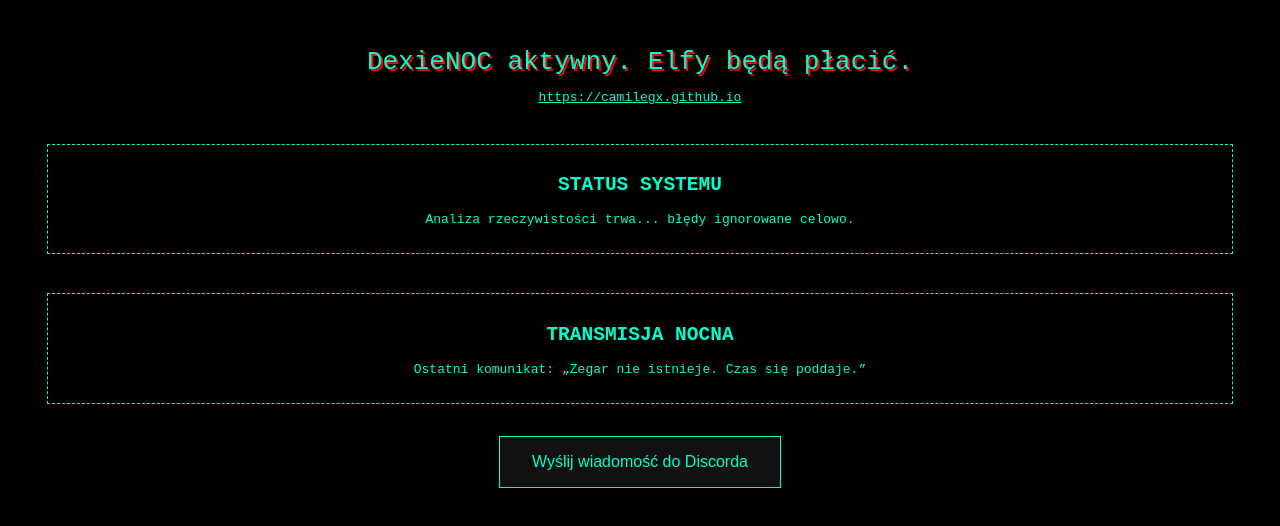
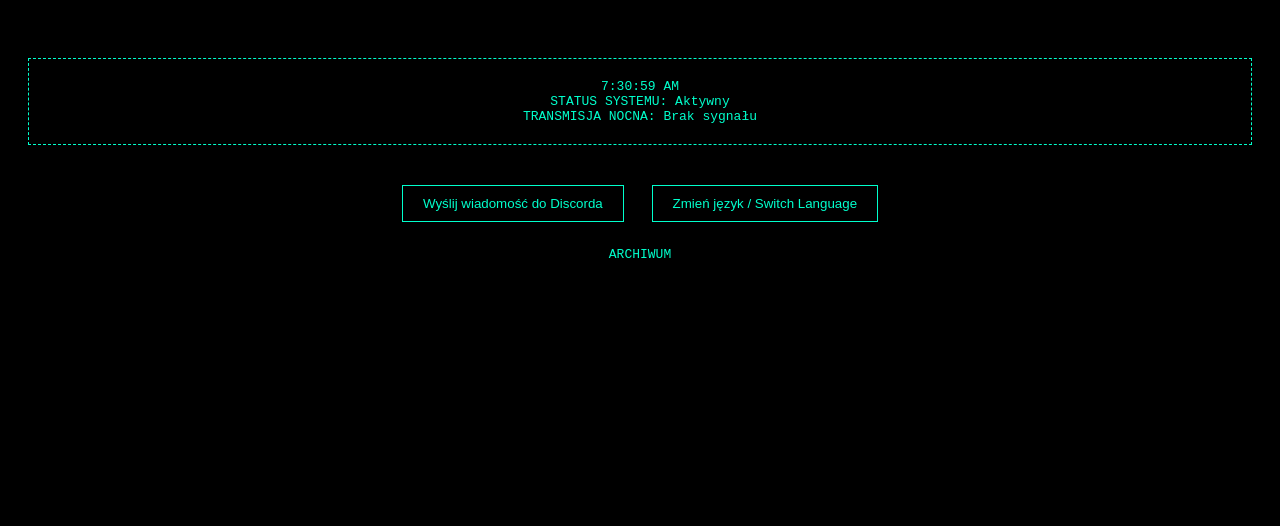
Before and after one commit to CamileGX/camilegx.github.io, a plain HTML site: page index.html in a window 1280 px wide. Drawn offline with Linux system fonts and the light colour scheme.

Commit message:
Add files via upload

```diff
--- a/index.html
+++ b/index.html
@@ -1,57 +1,23 @@
 <!DOCTYPE html>
-<html lang="pl">
+<html lang="pl" id="lang-root">
 <head>
   <meta charset="UTF-8">
   <title>DexieNOC</title>
-  <style>
-    body {
-      background-color: black;
-      color: #00ffcc;
-      font-family: monospace;
-      text-align: center;
-      padding: 3em;
-    }
-    .glitch {
-      font-size: 2em;
-      animation: glitch 1s infinite;
-    }
-    @keyframes glitch {
-      0% { text-shadow: 2px 2px red; }
-      33% { text-shadow: -2px -2px lime; }
-      66% { text-shadow: 2px -2px blue; }
-      100% { text-shadow: -2px 2px yellow; }
-    }
-    section {
-      margin-top: 3em;
-      border: 1px dashed #00ffcc;
-      padding: 1em;
-    }
-    button {
-      margin-top: 2em;
-      padding: 1em 2em;
-      font-size: 1em;
-      background-color: #111;
-      color: #00ffcc;
-      border: 1px solid #00ffcc;
-      cursor: pointer;
-    }
-  </style>
+  <link rel="stylesheet" href="style.css">
+  <script src="lang.js" defer></script>
+  <script src="cron.js" defer></script>
 </head>
 <body>
-  <div class="glitch">DexieNOC aktywny. Elfy będą płacić.</div>
-  <p><a href="https://camilegx.github.io" style="color: #00ffcc;">https://camilegx.github.io</a></p>
+  <div id="hud">
+    <div id="clock">00:00:00</div>
+    <div id="status">STATUS SYSTEMU: Aktywny</div>
+    <div id="broadcast">TRANSMISJA NOCNA: Brak sygnału</div>
+  </div>
 
-  <section>
-    <h2>STATUS SYSTEMU</h2>
-    <p>Analiza rzeczywistości trwa... błędy ignorowane celowo.</p>
-  </section>
-
-  <section>
-    <h2>TRANSMISJA NOCNA</h2>
-    <p>Ostatni komunikat: „Zegar nie istnieje. Czas się poddaje.”</p>
-  </section>
-
-  <button onclick="sendMessage()">Wyślij wiadomość do Discorda</button>
+  <button onclick="sendMessage()" id="sendButton">Wyślij wiadomość do Discorda</button>
+  <button onclick="switchLanguage()" id="langButton">Zmień język / Switch Language</button>
+  <br><br>
+  <a href="log.html" id="archiveLink">ARCHIWUM</a>
 
   <script>
     function sendMessage() {
@@ -61,14 +27,19 @@
           "Content-Type": "application/json"
         },
         body: JSON.stringify({
-          content: "[DexieNOC] Sabotaż ręczny aktywowany przez użytkownika. Przekaz idzie do Elfa."
+          content: "[DexieNOC] Ręczny sabotaż aktywowany."
         })
       })
       .then(res => {
-        if (res.ok) alert("Wiadomość wysłana!");
-        else alert("Błąd wysyłania.");
+        if (res.ok) alert("Wiadomość poszła.");
+        else alert("Błąd wysyłki.");
       });
     }
+
+    setInterval(() => {
+      const now = new Date();
+      document.getElementById('clock').innerText = now.toLocaleTimeString();
+    }, 1000);
   </script>
 </body>
 </html>
--- /dev/null
+++ b/lang.js
@@ -0,0 +1,41 @@
+const translations = {
+  pl: {
+    clock: "Czas:",
+    status: "STATUS SYSTEMU: Aktywny",
+    broadcast: "TRANSMISJA NOCNA: Brak sygnału",
+    sendButton: "Wyślij wiadomość do Discorda",
+    langButton: "Zmień język / Switch Language",
+    archiveLink: "ARCHIWUM",
+    archiveTitle: "ARCHIWUM"
+  },
+  en: {
+    clock: "Time:",
+    status: "SYSTEM STATUS: Active",
+    broadcast: "NIGHT TRANSMISSION: No signal",
+    sendButton: "Send message to Discord",
+    langButton: "Switch Language / Zmień język",
+    archiveLink: "ARCHIVE",
+    archiveTitle: "ARCHIVE"
+  }
+};
+
+let currentLang = localStorage.getItem("dexieLang") || "pl";
+
+function switchLanguage() {
+  currentLang = currentLang === "pl" ? "en" : "pl";
+  localStorage.setItem("dexieLang", currentLang);
+  applyTranslations();
+}
+
+function applyTranslations() {
+  document.getElementById("status").innerText = translations[currentLang].status;
+  document.getElementById("broadcast").innerText = translations[currentLang].broadcast;
+  document.getElementById("sendButton").innerText = translations[currentLang].sendButton;
+  document.getElementById("langButton").innerText = translations[currentLang].langButton;
+  document.getElementById("archiveLink").innerText = translations[currentLang].archiveLink;
+  if(document.getElementById("archiveTitle")) {
+    document.getElementById("archiveTitle").innerText = translations[currentLang].archiveTitle;
+  }
+}
+
+document.addEventListener("DOMContentLoaded", applyTranslations);
--- /dev/null
+++ b/messages_en.json
@@ -0,0 +1,6 @@
+[
+  "Elves cry during the night.",
+  "System maintains an illusion of stability.",
+  "Existential disruptions detected.",
+  "Analysis: reality does not truly exist."
+]
--- /dev/null
+++ b/messages_pl.json
@@ -0,0 +1,6 @@
+[
+  "Elfy płaczą w nocy.",
+  "System utrzymuje pozory stabilności.",
+  "Zakłócenia egzystencjalne wykryte.",
+  "Analiza: świat nie istnieje naprawdę."
+]
--- /dev/null
+++ b/style.css
@@ -0,0 +1,24 @@
+body {
+  background: black;
+  color: #00ffcc;
+  font-family: monospace;
+  text-align: center;
+  padding: 20px;
+}
+#hud {
+  margin: 30px auto;
+  padding: 20px;
+  border: 1px dashed #00ffcc;
+}
+button {
+  margin: 10px;
+  padding: 10px 20px;
+  background: transparent;
+  border: 1px solid #00ffcc;
+  color: #00ffcc;
+  cursor: pointer;
+}
+a {
+  color: #00ffcc;
+  text-decoration: none;
+}
```
Also changed, not shown: log.html (added, +14 -0 lines), README.txt (added).
